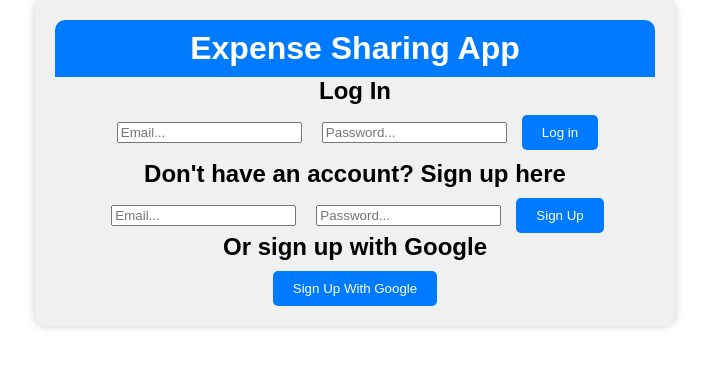
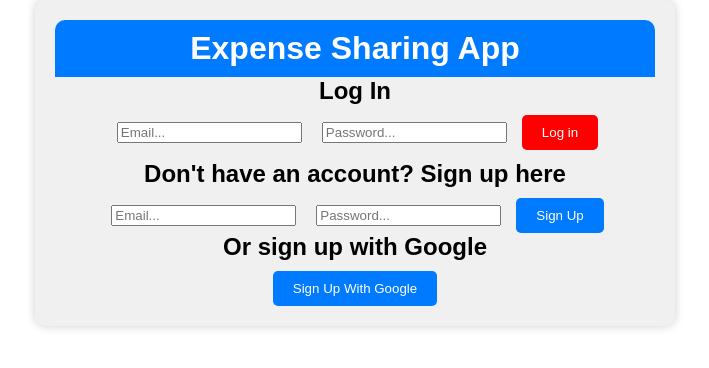
Before and after one commit to Kosgkagiannis/cost-squad, a React (Create React App) app: page / in a window 1280 px wide. Shown: the top 368 px of the page, without its empty margins (285-994 px from the left). Built offline with nearby package versions, Linux system fonts and the light colour scheme; no server answers.

Commit message:
test deployment

```diff
--- a/src/components/LoginRegister.tsx
+++ b/src/components/LoginRegister.tsx
@@ -80,7 +80,7 @@ const LoginRegister: React.FC<LoginRegisterProps> = ({ onUserLogin }) => {
         type="password"
         onChange={(e) => setPassword(e.target.value)}
       />
-      <button onClick={signInWithEmail}>Log in</button>
+      <button style={{ background: 'red' }} onClick={signInWithEmail}>Log in</button>
       {error && <p className="error-message">{error}</p>}
 
       <h2 style={{marginBlockStart:'10px'}}>Don't have an account? Sign up here</h2>
```
